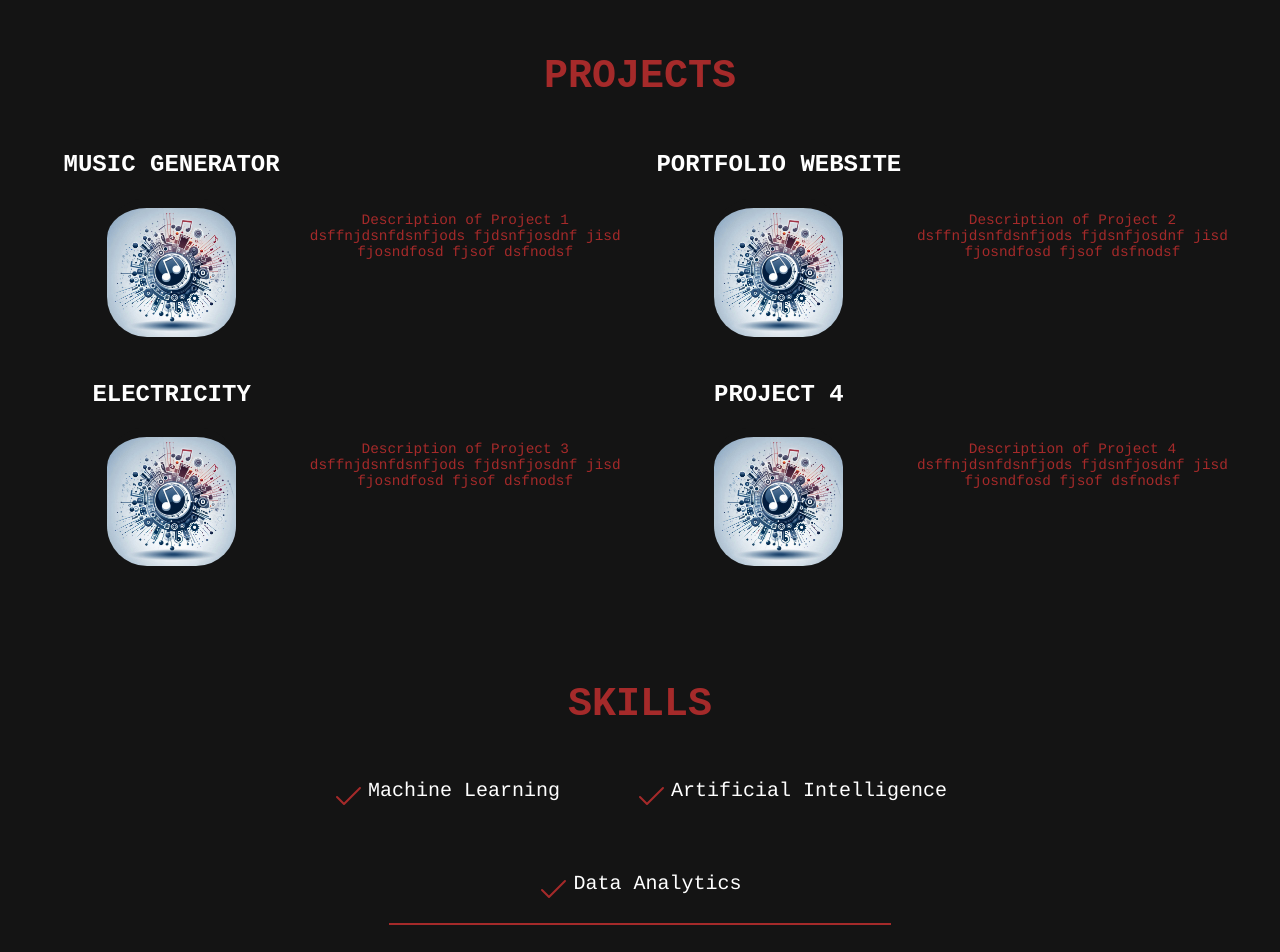
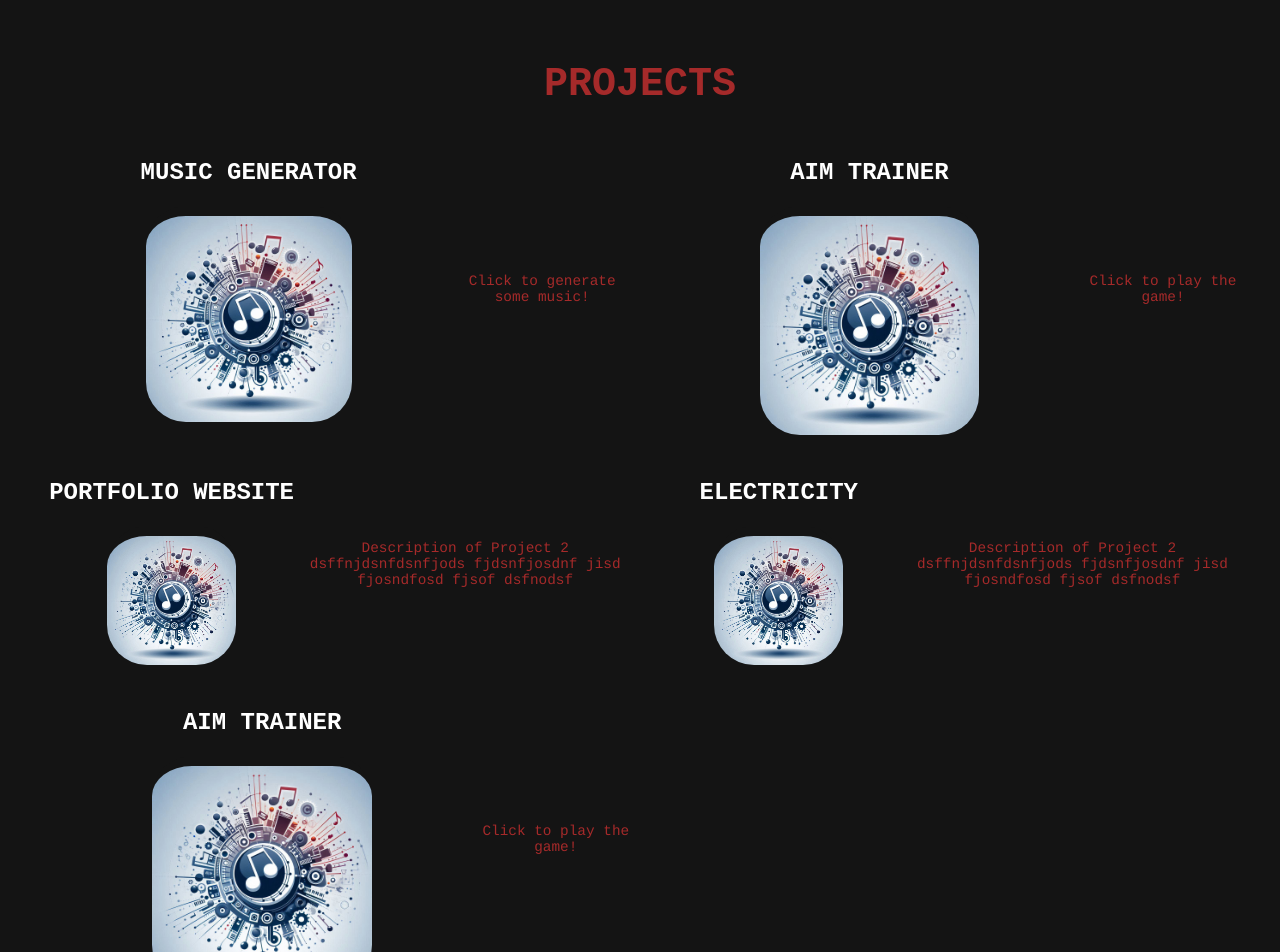
Before and after one commit to theglassofwater/PersonalWebsite, a React (Create React App) app: page / in a window 1280 px wide. Shown: the part 740-1692 px from the top of the page. Built offline with nearby package versions, Linux system fonts and the light colour scheme.

Commit message:
Adding aim trainer

```diff
--- a/src/App.js
+++ b/src/App.js
@@ -3,6 +3,7 @@ import './App.css';
 import {Routes, Route} from 'react-router-dom';
 import HomePage from './components/HomePage';
 import MusicGeneratorPage from './components/MusicGeneratorPage';
+import AimTrainerPage from './components/AimTrainerPage';
 
 function App() {
   return (
@@ -10,6 +11,7 @@ function App() {
       <Routes>
         <Route path="/" element={<HomePage />} />
         <Route path="/music-generator" element={<MusicGeneratorPage />} />
+        <Route path="/aim-trainer" element={<AimTrainerPage />} />
       </Routes>
     </>
   );
--- /dev/null
+++ b/src/components/AimTrainer/AimTrainer.js
@@ -0,0 +1,28 @@
+import { useState } from "react";
+import Box from "./gameComponents/Box"
+import TileBox from "./gameComponents/TIleBox";
+import { Canvas, useFrame } from '@react-three/fiber'
+import styles from './AimTrainer.module.css'
+
+const AimTrainer = () => {
+    const numOfBoxes = 3;
+
+
+
+    return (
+        <section>
+            <div className={styles.canvas} >
+                <Canvas >
+                    <ambientLight intensity={Math.PI / 2} />
+                    <spotLight position={[100, 100, 100]} angle={0.15} penumbra={1} decay={0} intensity={Math.PI} />
+                    <pointLight position={[-100, -100, -100]} decay={0} intensity={Math.PI} />
+                    {Array.from({ length: numOfBoxes }).map((_, index) => (
+                        <TileBox key={index} />
+                    ))}
+                </Canvas>
+            </div>
+        </section>
+    )
+}
+
+export default AimTrainer;
--- /dev/null
+++ b/src/components/AimTrainer/AimTrainer.module.css
@@ -0,0 +1,7 @@
+.canvas {
+    border: 1px solid #fefefeaf;
+    height: 99vh;
+    width: 98vw;
+
+
+}
--- /dev/null
+++ b/src/components/AimTrainer/gameComponents/Box.js
@@ -0,0 +1,36 @@
+import React, { useRef, useState } from 'react'
+import { useFrame } from '@react-three/fiber'
+
+function Box(props) {
+  // This reference gives us direct access to the THREE.Mesh object
+  const ref = useRef()
+  // Hold state for hovered and clicked events
+  const [hovered, hover] = useState(false)
+  const [clicked, click] = useState(false)
+  // Subscribe this component to the render-loop, rotate the mesh every frame
+  // useFrame((state, delta) => (ref.current.rotation.x += delta))
+  // Return the view, these are regular Threejs elements expressed in JSX
+  return (
+    <mesh
+      {...props}
+      ref={ref}
+      scale={clicked ? 1.5 : 1}
+      onClick={(event) => click(!clicked)}
+      onPointerOver={(event) => hover(true)}
+      onPointerOut={(event) => hover(false)}>
+      <boxGeometry args={[1, 1, 1]} />
+      <meshStandardMaterial color={hovered ? 'hotpink' : 'red'} />
+    </mesh>
+  )
+}
+
+export default Box;
+// createRoot(document.getElementById('root')).render(
+//   <Canvas>
+//     <ambientLight intensity={Math.PI / 2} />
+//     <spotLight position={[10, 10, 10]} angle={0.15} penumbra={1} decay={0} intensity={Math.PI} />
+//     <pointLight position={[-10, -10, -10]} decay={0} intensity={Math.PI} />
+//     <Box position={[-1.2, 0, 0]} />
+//     <Box position={[1.2, 0, 0]} />
+//   </Canvas>,
+// )
--- /dev/null
+++ b/src/components/AimTrainer/gameComponents/TIleBox.js
@@ -0,0 +1,45 @@
+import React, { useRef, useState } from 'react'
+// import { useFrame } from '@react-three/fiber'
+
+const TileBox = (props) => {
+  // This reference gives us direct access to the THREE.Mesh object
+    const ref = useRef()
+  // Hold state for hovered and clicked events
+    const [hovered, hover] = useState(false)
+    const [clicked, click] = useState(false)
+    const [position, setPosition] = useState([GenerateRandomNum(-6,6),GenerateRandomNum(-3,3),0])
+
+    if (clicked) {
+        setPosition([GenerateRandomNum(-6,6),GenerateRandomNum(-3,3),0])
+        click(false)
+    }
+
+    const moveBox = () => {
+
+
+    }
+
+    return (
+        <mesh
+            {...props}
+            position={position}
+            ref={ref}
+            onClick={(event) => click(!clicked)}
+            onPointerOver={(event) => hover(true)}
+            onPointerOut={(event) => hover(false)}>
+
+            <boxGeometry args={[1,1,.5]}/>
+            <meshStandardMaterial color={hovered ? "blue" : "red"} />
+        </mesh>
+  )
+}
+
+
+const GenerateRandomNum = (min, max) => {
+    let randomNum = (Math.random() * (max - min) + min).toFixed(3);
+    return randomNum;
+}
+
+
+
+export default TileBox;
--- /dev/null
+++ b/src/components/AimTrainerPage.jsx
@@ -0,0 +1,13 @@
+import "../App.css";
+import AimTrainer from './AimTrainer/AimTrainer';
+
+function AimTrainerPage(){
+
+    return (
+        <>
+            <AimTrainer />
+        </>
+    );
+}
+
+export default AimTrainerPage;
--- a/src/components/Header/Header.module.css
+++ b/src/components/Header/Header.module.css
@@ -19,6 +19,7 @@
       font-family: monospace;
       text-transform: uppercase;
       margin: 3rem;
+      transition: 0.2s;
     }
 
   span:hover {
--- a/src/components/Home/Home.module.css
+++ b/src/components/Home/Home.module.css
@@ -5,7 +5,7 @@
   justify-content: center;
   /* gap: 20px; */
   text-align: center;
-  height: 80dvh;
+  height: 81dvh;
   /* min-height: 500px; */
 
   span {
--- a/src/components/Projects/Projects.js
+++ b/src/components/Projects/Projects.js
@@ -11,7 +11,14 @@ const Projects = () => {
                 title="Music Generator"
                 link="/music-generator"
                 image={Project1Image}
-                description="Description of Project 1 dsffnjdsnfdsnfjods fjdsnfjosdnf jisd fjosndfosd fjsof dsfnodsf"
+                description="Click to generate some music!"
+                openInSamePage={true}
+            />
+            <Project
+                title="Aim Trainer"
+                link="/aim-trainer"
+                image={Project1Image}
+                description="Click to play the game!       "
                 openInSamePage={true}
             />
             <Project
@@ -24,13 +31,13 @@ const Projects = () => {
                 title="Electricity"
                 link="https://github.com/theglassofwater/Electricity"
                 image={Project1Image}
-                description="Description of Project 3 dsffnjdsnfdsnfjods fjdsnfjosdnf jisd fjosndfosd fjsof dsfnodsf"
+                description="Description of Project 2 dsffnjdsnfdsnfjods fjdsnfjosdnf jisd fjosndfosd fjsof dsfnodsf"
             />
             <Project
-                title="Project 4"
-                link="https://www.github.com/theglassofwater"
+                title="Aim Trainer"
+                link="/aim-trainer"
                 image={Project1Image}
-                description="Description of Project 4 dsffnjdsnfdsnfjods fjdsnfjosdnf jisd fjosndfosd fjsof dsfnodsf"
+                description="Click to play the game!"
             />
         </div>
     </section>
--- a/src/components/Skills/Skills.js
+++ b/src/components/Skills/Skills.js
@@ -12,7 +12,7 @@ const Skills = () => {
             <div className={styles.skillContainer}>
                 <SkillsList icon={tick} name="Machine Learning"/>
                 <SkillsList icon={tick} name="Artificial Intelligence"/>
-                <SkillsList icon={tick} name="Data Analytics"/>
+                <SkillsList icon={tick} name="Web Development"/>
             </div>
             <hr />
             <div className={styles.skillContainer}>
```
Also changed, not shown: src/components/AimTrainer/testing.ts (added).
